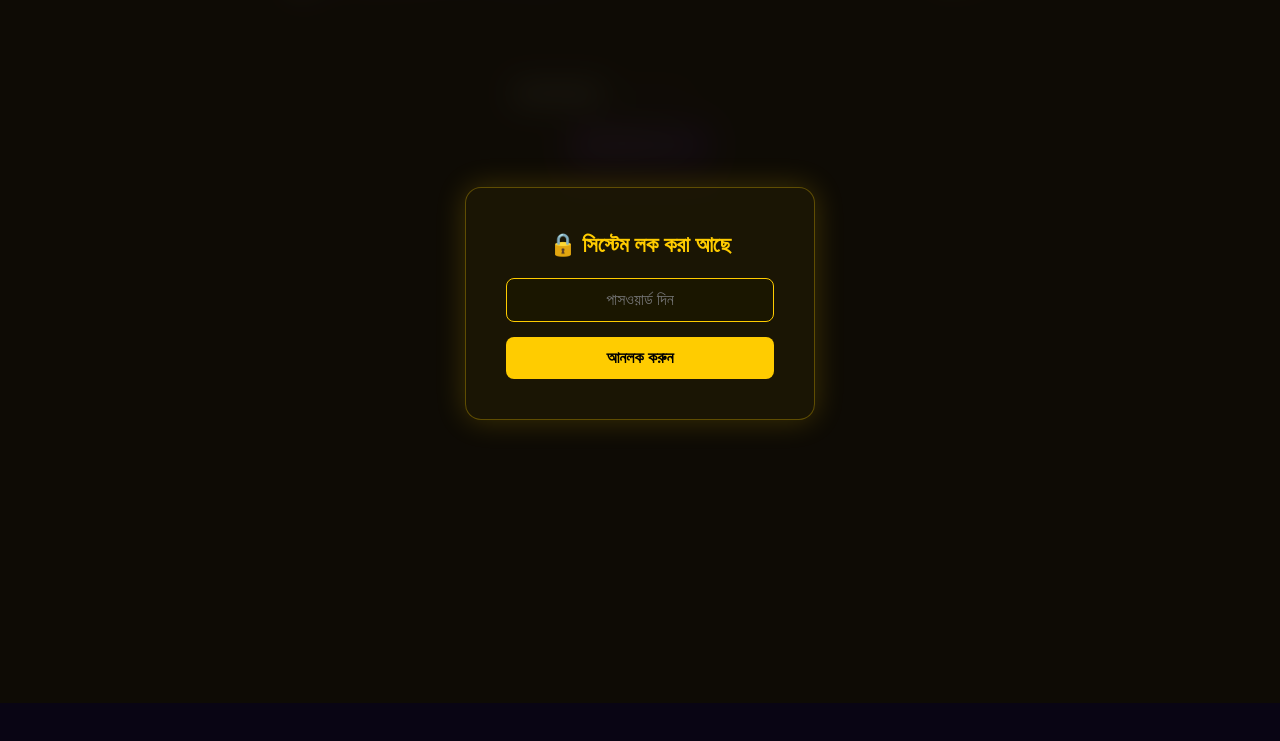
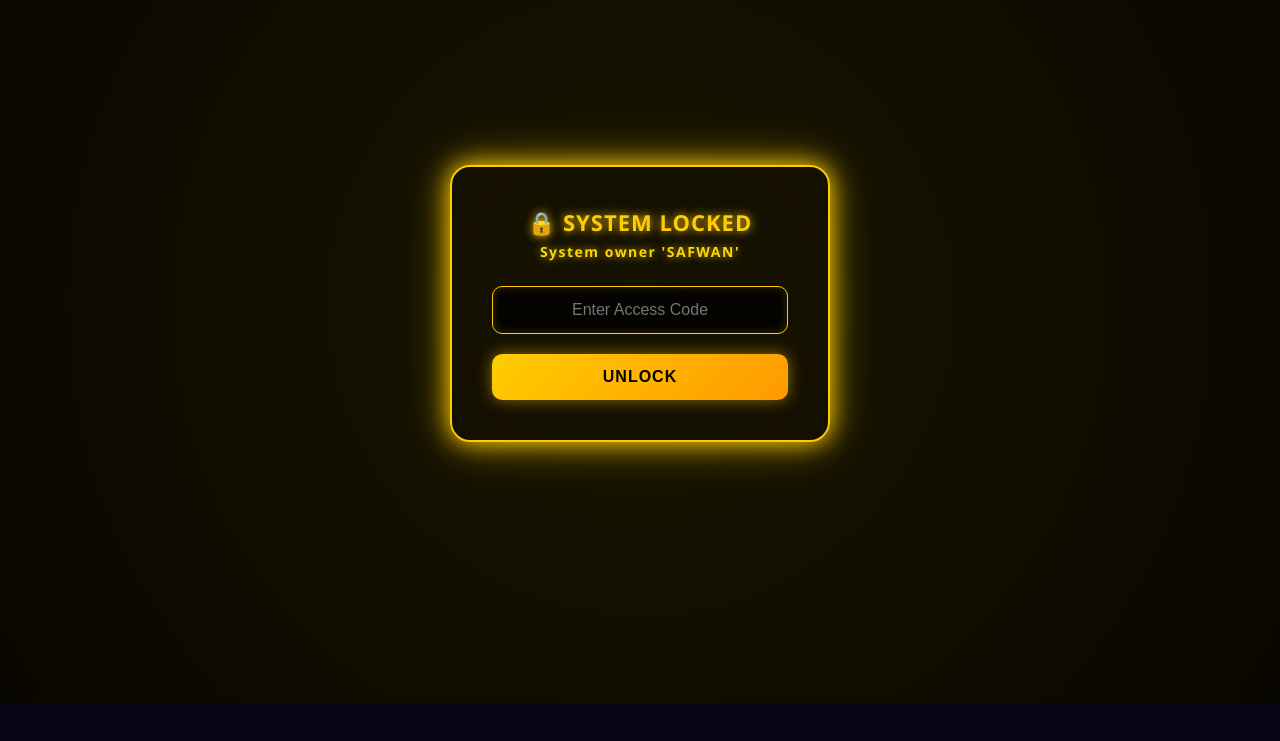
Before and after one commit to safwanislamm00-hue/candlestick-analyzer, a website: page index.html in a window 1280 px wide. Shown: the part 97-838 px from the top of the page. Drawn offline with Linux system fonts and the light colour scheme.

Commit message:
Update index.html

```diff
--- a/index.html
+++ b/index.html
@@ -24,67 +24,97 @@
       z-index: -1;
     }
 
-    /* LOCK SCREEN (Yellow Theme) */
+    /* CYBERPUNK / GLOWING LOCK SCREEN (Yellow Theme) */
     #lockScreen {
       position: fixed;
       top: 0; left: 0;
       width: 100%; height: 100%;
-      background: rgba(15, 12, 5, 0.95);
-      backdrop-filter: blur(15px);
-      z-index: 999;
+      background: radial-gradient(circle, #1a1600 0%, #080600 100%);
+      backdrop-filter: blur(20px);
+      z-index: 9999;
       display: flex;
       justify-content: center;
       align-items: center;
-      flex-direction: column;
     }
 
     .lock-box {
-      background: rgba(255, 204, 0, 0.05);
-      border: 1px solid rgba(255, 204, 0, 0.3);
+      background: rgba(20, 16, 0, 0.7);
+      border: 2px solid #ffcc00;
       padding: 40px;
-      border-radius: 16px;
+      border-radius: 20px;
       text-align: center;
-      box-shadow: 0 0 30px rgba(255, 204, 0, 0.2);
-      max-width: 350px;
+      box-shadow: 0 0 20px #ffcc00, 0 0 40px rgba(255, 204, 0, 0.4), inset 0 0 15px rgba(255, 204, 0, 0.2);
+      max-width: 380px;
       width: 90%;
+      animation: pulseGlow 3s infinite alternate;
+    }
+
+    @keyframes pulseGlow {
+      0% { box-shadow: 0 0 15px #ffcc00, 0 0 30px rgba(255, 204, 0, 0.3); }
+      100% { box-shadow: 0 0 30px #ffcc00, 0 0 60px rgba(255, 204, 0, 0.6); }
     }
 
     .lock-box h2 {
       color: #ffcc00;
-      margin-bottom: 20px;
       font-size: 22px;
+      font-weight: 700;
+      margin-bottom: 5px;
+      text-shadow: 0 0 10px #ffcc00;
+      letter-spacing: 1px;
+    }
+
+    .lock-box p.owner-text {
+      color: #ffd700;
+      font-size: 14px;
+      font-weight: 600;
+      margin-bottom: 25px;
+      letter-spacing: 1.5px;
+      text-shadow: 0 0 8px rgba(255, 215, 0, 0.7);
     }
 
     .lock-box input {
       width: 100%;
-      padding: 12px;
-      margin-bottom: 15px;
-      border-radius: 8px;
+      padding: 14px;
+      margin-bottom: 20px;
+      border-radius: 10px;
       border: 1px solid #ffcc00;
-      background: #1a1600;
-      color: #fff;
+      background: rgba(0, 0, 0, 0.8);
+      color: #ffcc00;
       text-align: center;
       font-size: 16px;
       outline: none;
+      box-shadow: inset 0 0 10px rgba(255, 204, 0, 0.2);
+      transition: 0.3s;
+    }
+
+    .lock-box input:focus {
+      border-color: #fff;
+      box-shadow: 0 0 15px #ffcc00;
     }
 
     .lock-box button {
-      background: #ffcc00;
+      background: linear-gradient(135deg, #ffcc00, #ff9900);
       color: #000;
-      font-weight: bold;
+      font-weight: 800;
       width: 100%;
-      padding: 12px;
+      padding: 14px;
       border: none;
-      border-radius: 8px;
+      border-radius: 10px;
       cursor: pointer;
       font-size: 16px;
+      letter-spacing: 1px;
+      box-shadow: 0 0 15px rgba(255, 204, 0, 0.5);
+      transition: 0.3s;
     }
 
-    .lock-box button:hover { background: #e6b800; }
+    .lock-box button:hover {
+      transform: scale(1.02);
+      box-shadow: 0 0 25px #ffcc00;
+    }
 
-    /* MAIN APP (Purple Theme) */
+    /* MAIN APP CONTAINER */
     .container {
-      max-width: 750px;
+      max-width: 650px;
       margin: 40px auto;
       padding: 20px;
     }
@@ -104,32 +134,77 @@
       -webkit-text-fill-color: transparent;
     }
 
-    .box {
-      border: 1px solid rgba(168, 85, 247, 0.3);
-      padding: 35px 20px;
-      border-radius: 16px;
-      background: rgba(20, 10, 35, 0.6);
-      backdrop-filter: blur(12px);
-      box-shadow: 0 8px 32px 0 rgba(112, 0, 255, 0.2);
+    /* CUSTOM UPLOAD BOX */
+    .upload-card {
+      border: 2px dashed #2b3a67;
+      border-radius: 20px;
+      background: rgba(13, 18, 38, 0.7);
+      backdrop-filter: blur(10px);
+      padding: 40px 20px;
       text-align: center;
+      cursor: pointer;
+      transition: all 0.3s ease;
+      display: flex;
+      flex-direction: column;
+      align-items: center;
+      justify-content: center;
     }
 
-    input[type="file"] { margin: 20px 0; color: #aaa; }
-
-    .btn-main {
-      background: linear-gradient(135deg, #8a2be2, #4a00e0);
-      color: #fff;
-      border: none;
-      padding: 12px 28px;
-      border-radius: 8px;
-      cursor: pointer;
-      font-size: 16px;
-      font-weight: 600;
-      box-shadow: 0 4px 15px rgba(138, 43, 226, 0.4);
-      transition: 0.3s;
+    .upload-card:hover {
+      border-color: #4b6cb7;
+      background: rgba(20, 28, 58, 0.8);
+      box-shadow: 0 0 20px rgba(75, 108, 183, 0.3);
     }
 
-    .btn-main:hover { transform: translateY(-2px); box-shadow: 0 6px 20px rgba(138, 43, 226, 0.6); }
+    .icon-box {
+      width: 60px;
+      height: 60px;
+      background: rgba(255, 255, 255, 0.05);
+      border: 1px solid rgba(255, 255, 255, 0.1);
+      border-radius: 16px;
+      display: flex;
+      align-items: center;
+      justify-content: center;
+      font-size: 28px;
+      margin-bottom: 15px;
+    }
+
+    .upload-text {
+      color: #a0aec0;
+      font-size: 16px;
+      font-style: italic;
+      font-weight: 500;
+    }
+
+    #imageInput {
+      display: none;
+    }
+
+    /* CUSTOM ANALYZE BUTTON */
+    .btn-analyze {
+      width: 100%;
+      margin-top: 25px;
+      background: linear-gradient(135deg, #4a77d4, #6b43d6);
+      color: #ffffff;
+      border: none;
+      padding: 16px;
+      border-radius: 16px;
+      cursor: pointer;
+      font-size: 18px;
+      font-weight: 700;
+      letter-spacing: 1.5px;
+      box-shadow: 0 6px 20px rgba(107, 67, 214, 0.4);
+      transition: all 0.3s ease;
+      display: flex;
+      align-items: center;
+      justify-content: center;
+      gap: 8px;
+    }
+
+    .btn-analyze:hover {
+      transform: translateY(-2px);
+      box-shadow: 0 8px 25px rgba(107, 67, 214, 0.6);
+    }
 
     .settings-btn {
       background: rgba(255, 255, 255, 0.08);
@@ -203,9 +278,10 @@
 
   <div id="lockScreen">
     <div class="lock-box">
-      <h2>🔒 সিস্টেম লক করা আছে</h2>
-      <input type="password" id="passInput" placeholder="পাসওয়ার্ড দিন">
-      <button onclick="checkPassword()">আনলক করুন</button>
+      <h2>🔒 SYSTEM LOCKED</h2>
+      <p class="owner-text">System owner 'SAFWAN'</p>
+      <input type="password" id="passInput" placeholder="Enter Access Code">
+      <button onclick="checkPassword()">UNLOCK</button>
     </div>
   </div>
 
@@ -215,15 +291,21 @@
       <button class="settings-btn" onclick="openSettings()">⚙️ সেটিং</button>
     </div>
 
-    <div class="box">
-      <input type="file" id="imageInput" accept="image/*">
-      <br>
-      <button class="btn-main" onclick="uploadAndAnalyze()">চার্ট বিশ্লেষণ করুন</button>
+    <!-- NEW CUSTOM UPLOAD CARD -->
+    <div class="upload-card" onclick="document.getElementById('imageInput').click()">
+      <div class="icon-box">📈</div>
+      <p class="upload-text" id="uploadText">Tap to Select Chart Screenshot</p>
+      <input type="file" id="imageInput" accept="image/*" onchange="fileSelected(this)">
     </div>
+
+    <!-- NEW CUSTOM BUTTON -->
+    <button class="btn-analyze" onclick="uploadAndAnalyze()">
+      ANALYZE SIGNAL ⚡
+    </button>
 
     <div id="signalBox"></div>
 
-    <div id="detailsBox">চার্টের ছবি সিলেক্ট করে "চার্ট বিশ্লেষণ করুন" বাটনে ক্লিক করুন...</div>
+    <div id="detailsBox">চার্টের ছবি সিলেক্ট করে "ANALYZE SIGNAL ⚡" বাটনে ক্লিক করুন...</div>
   </div>
 
   <div id="settingsModal" class="modal">
@@ -233,7 +315,7 @@
       <input type="password" id="customApiKey" placeholder="Gemini API Key পেস্ট করুন">
       <div style="display: flex; gap: 10px; justify-content: flex-end;">
         <button class="settings-btn" onclick="closeSettings()">বাতিল</button>
-        <button class="btn-main" onclick="saveSettings()" style="padding: 8px 16px;">সেভ করুন</button>
+        <button class="btn-analyze" onclick="saveSettings()" style="padding: 8px 16px; margin-top:0; font-size: 14px;">সেভ করুন</button>
       </div>
     </div>
   </div>
@@ -245,11 +327,23 @@
       if (pass === 'lawlite50') {
         document.getElementById('lockScreen').style.display = 'none';
       } else {
-        alert('ভুল পাসওয়ার্ড!');
+        alert('ভুল পাসওয়ার্ড!');
       }
     }
 
-    // 2. SETTINGS MANAGEMENT
+    // 2. FILE SELECTION UPDATE
+    function fileSelected(input) {
+      const textElem = document.getElementById('uploadText');
+      if (input.files && input.files[0]) {
+        textElem.innerText = "Selected: " + input.files[0].name;
+        textElem.style.color = "#00ffff";
+      } else {
+        textElem.innerText = "Tap to Select Chart Screenshot";
+        textElem.style.color = "#a0aec0";
+      }
+    }
+
+    // 3. SETTINGS MANAGEMENT
     document.addEventListener('DOMContentLoaded', () => {
       const savedKey = localStorage.getItem('user_gemini_api_key');
       if (savedKey) document.getElementById('customApiKey').value = savedKey;
@@ -262,15 +356,15 @@
       const key = document.getElementById('customApiKey').value.trim();
       if (key) {
         localStorage.setItem('user_gemini_api_key', key);
-        alert('API Key সেভ হয়েছে!');
+        alert('API Key সেভ হয়েছে!');
       } else {
         localStorage.removeItem('user_gemini_api_key');
-        alert('ডিফল্ট API Key রিস্টোর করা হয়েছে।');
+        alert('ডিফল্ট API Key রিস্টোর করা হয়েছে।');
       }
       closeSettings();
     }
 
-    // 3. CHART ANALYSIS
+    // 4. CHART ANALYSIS
     async function uploadAndAnalyze() {
       const fileInput = document.getElementById('imageInput');
       const signalBox = document.getElementById('signalBox');
@@ -333,7 +427,7 @@
       }
     }
 
-    // 4. ANIMATED BACKGROUND
+    // 5. ANIMATED BACKGROUND
     const canvas = document.getElementById('bg-canvas');
     const ctx = canvas.getContext('2d');
     let particles = [];
```
